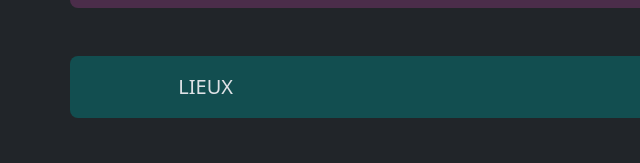
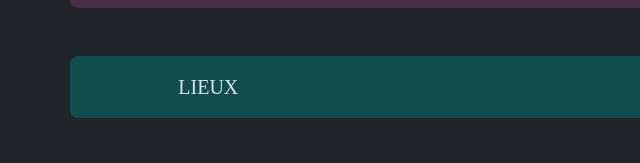
Before and after one commit to nurkouu/richard_nurlika_tp1, a website: page index.html in a window 1280 px wide. Shown: the part 444-607 px from the top of the page, 0-640 px from the left. Drawn offline with nearby package versions, Linux system fonts and the light colour scheme; a web font is replaced by a local one.

Commit message:
essaie-fonts
Essaie de la technique google fonts et the font-face

```diff
--- a/index.html
+++ b/index.html
@@ -8,6 +8,10 @@
     <link rel="stylesheet" href="./node_modules/bootstrap/dist/css/bootstrap.min.css">
     <link rel="stylesheet" href="./node_modules/bootstrap-icons/font/bootstrap-icons.min.css">
     <link rel="stylesheet" href="./src/styles.css">
+    <link rel="preconnect" href="https://fonts.gstatic.com">
+    <link href="https://fonts.googleapis.com/css2?family=Roboto&display=swap" rel="stylesheet">
+
+
 </head>
 
 <body>
@@ -31,7 +35,7 @@
 
         <!-- Section Lieux + Description -->
         <div class="row mt-5 bg-primary rounded-3 p-3 d-flex d-lg-block justify-content-md-center">
-            <div class="col-lg-1 col-md-2 offset-md-1  text-uppercase px-0 rounded-3 fs-5">
+            <div class="col-lg-1 col-md-2 offset-md-1 text-uppercase px-0 rounded-3 fs-5 section-title">
                 Lieux
             </div>
         </div>
--- a/src/styles.css
+++ b/src/styles.css
@@ -7,10 +7,11 @@
     /*mauve*/
 }
 
+@font-face {
+    src: url("./assets/fonts/Avatar_Water.ttf") format("truetype");
+    font-family: "Water";
+}
 
-@font-face {
-    font-family: "avatarFont";
-    src: url("./assets/fonts/Avatar_Water.ttf") format("truetype");
-    font-weight: normal;
-    font-style: normal;
+.section-title {
+    font-family: "Water";
 }
```
Also changed, not shown: assets/fonts/Aubrey-Regular.ttf (added), assets/fonts/CaesarDressing-Regular.ttf (added).
